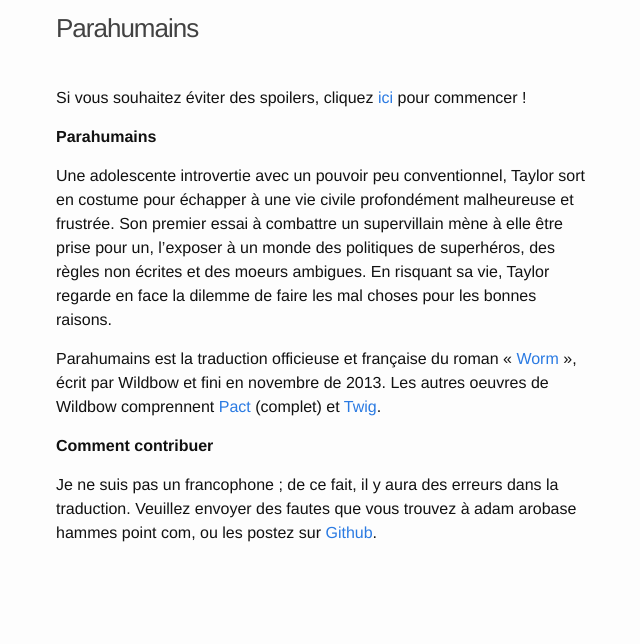
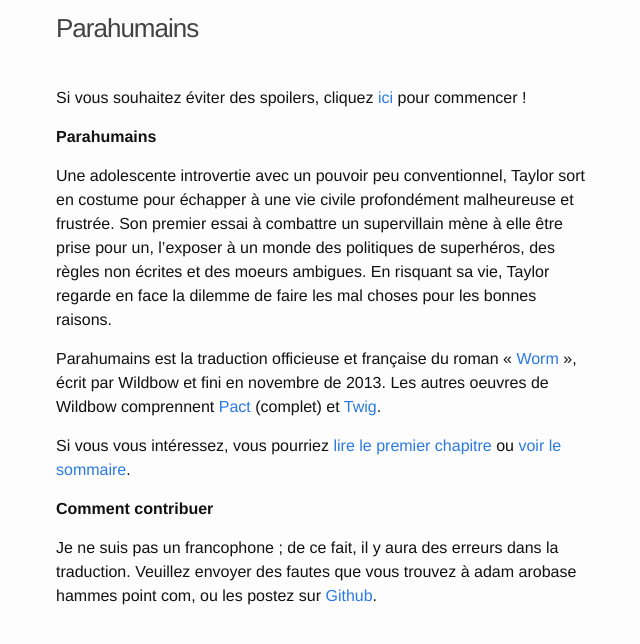
Before and after one commit to parahumains/parahumains.github.io, a Jekyll site: the page built from index.md, in a window 1280 px wide. Shown: the top 644 px of the page, without its empty margins (314-954 px from the left). Built offline with Jekyll 4.4.1, drawn with Linux system fonts in a browser that asks for light colours.

Commit message:
Add call to action in story description

```diff
--- a/index.md
+++ b/index.md
@@ -14,6 +14,7 @@ En risquant sa vie, Taylor regarde en face la dilemme de faire les mal choses po
 Parahumains est la traduction officieuse et française du roman « [Worm](https://parahumans.wordpress.com) », écrit par Wildbow et fini en novembre de 2013.
 Les autres oeuvres de Wildbow comprennent [Pact](https://pactwebserial.wordpress.com) (complet) et [Twig](https://twigserial.wordpress.com).
 
+Si vous vous intéressez, vous pourriez [lire le premier chapitre]({{ site.url }}/gestation-01) ou [voir le sommaire]({{ site.url }}/sommaire).
 
 **Comment contribuer**
 
```
